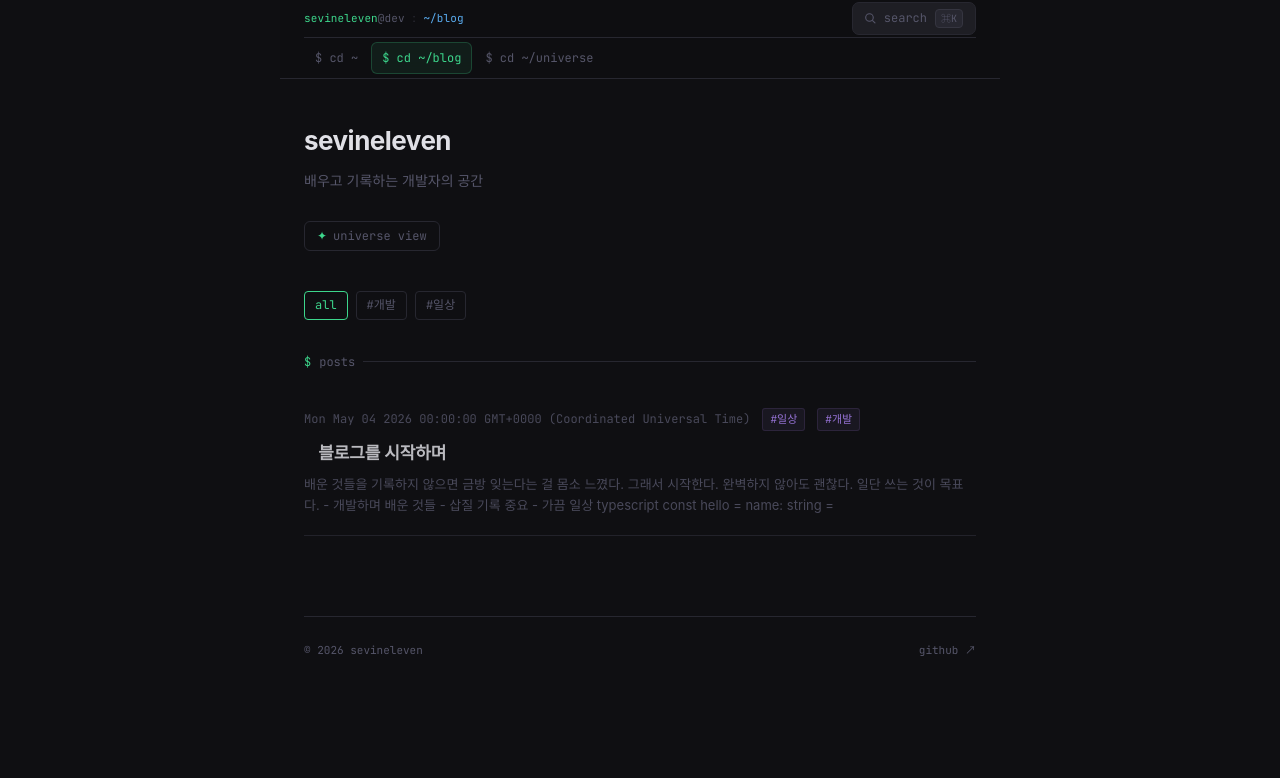
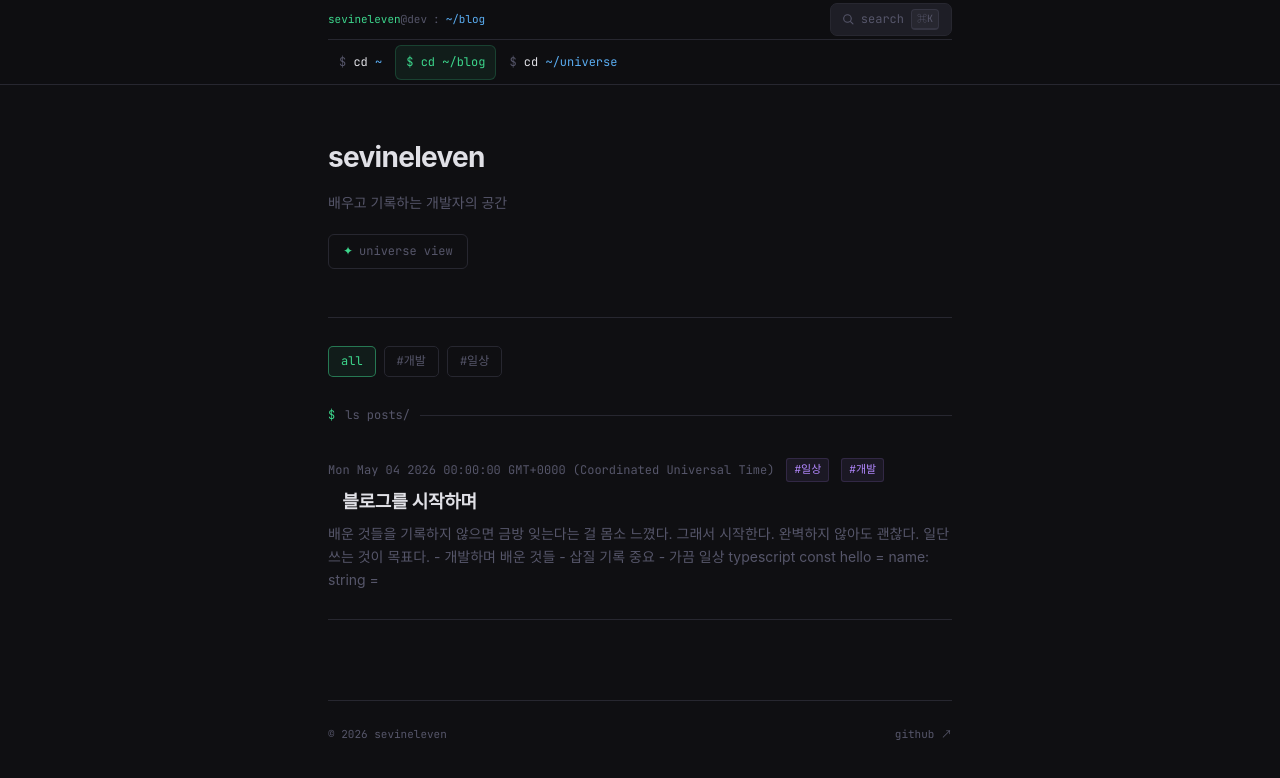
Before and after one commit to sevineleven/blog, a Next.js app: page / in a window 1280 px wide. Shown: the top 778 px of the page. Built offline with nearby package versions, Linux system fonts and the light colour scheme; a web font is replaced by a local one.

Commit message:
fix: 레이아웃 구조 재정비, spacing 개선, zsh 색상 네브바

```diff
--- a/app/globals.css
+++ b/app/globals.css
@@ -8,7 +8,7 @@
   --border:  #272730;
   --text:    #e0e0e6;
   --muted:   #56566a;
-  --subtle:  #1e1e24;
+  --subtle:  #1e1e26;
   --green:   #3dd68c;
   --blue:    #5aacf0;
   --purple:  #b388ff;
@@ -17,14 +17,14 @@
   --sans:    'Pretendard Variable', Pretendard, -apple-system, sans-serif;
 }
 
-* { box-sizing: border-box; margin: 0; padding: 0; }
+*, *::before, *::after { box-sizing: border-box; }
 
 html, body {
   background: var(--bg);
   color: var(--text);
   font-family: var(--sans);
   font-size: 15px;
-  line-height: 1.7;
+  line-height: 1.75;
   min-height: 100vh;
   -webkit-font-smoothing: antialiased;
   -moz-osx-font-smoothing: grayscale;
@@ -32,34 +32,32 @@ html, body {
 
 ::selection { background: var(--green); color: #000; }
 
-/* ── Navbar ──────────────────────────────── */
+/* ── Navbar ─────────────────────────────────────── */
 
 .nav-link {
   font-family: var(--mono);
   font-size: 12px;
-  color: var(--muted);
   text-decoration: none;
-  padding: 5px 10px;
+  padding: 6px 10px;
   border-radius: 6px;
   border: 1px solid transparent;
-  transition: color 0.18s, background 0.18s, border-color 0.18s;
-  white-space: nowrap;
+  transition: background 0.18s, border-color 0.18s;
+  display: inline-flex;
+  align-items: center;
 }
 .nav-link:hover {
-  color: var(--text);
   background: var(--subtle);
   border-color: var(--border);
 }
 .nav-link.active {
-  color: var(--green);
   background: rgba(61, 214, 140, 0.08);
-  border-color: rgba(61, 214, 140, 0.22);
+  border-color: rgba(61, 214, 140, 0.2);
 }
 
 .search-btn {
   display: flex;
   align-items: center;
-  gap: 8px;
+  gap: 7px;
   font-family: var(--mono);
   font-size: 12px;
   color: var(--muted);
@@ -68,57 +66,52 @@ html, body {
   border-radius: 7px;
   padding: 5px 12px;
   cursor: pointer;
-  transition: color 0.18s, border-color 0.18s, background 0.18s;
+  transition: color 0.18s, border-color 0.18s;
   outline: none;
-  white-space: nowrap;
 }
 .search-btn:hover {
   color: var(--text);
-  border-color: rgba(61, 214, 140, 0.35);
-  background: var(--surface);
+  border-color: rgba(61, 214, 140, 0.4);
 }
-
 .search-btn kbd {
   font-family: var(--mono);
   font-size: 10px;
   background: var(--border);
-  border: 1px solid #353540;
+  border: 1px solid #353542;
+  border-bottom-width: 2px;
   border-radius: 4px;
-  padding: 1px 5px;
+  padding: 0 5px;
+  line-height: 18px;
   color: var(--muted);
-  line-height: 1.5;
 }
 
-/* ── Post list ───────────────────────────── */
+/* ── Post list ──────────────────────────────────── */
 
 .post-item {
-  padding: 20px 0;
+  padding: 28px 0;
   border-bottom: 1px solid var(--border);
-  transition: opacity 0.15s;
-  cursor: pointer;
 }
-.post-item:hover { opacity: 1; }
-.post-item:not(:hover) { opacity: 0.82; }
-
 .post-item .post-title {
-  font-size: 17px;
+  font-size: 18px;
   font-weight: 600;
   color: var(--text);
-  letter-spacing: -0.01em;
+  letter-spacing: -0.015em;
+  line-height: 1.35;
+  display: flex;
+  align-items: baseline;
+  gap: 8px;
   transition: color 0.15s;
-  display: flex;
-  align-items: center;
-  gap: 8px;
 }
 .post-item:hover .post-title { color: #fff; }
 
 .post-arrow {
-  color: var(--green);
   font-family: var(--mono);
   font-size: 13px;
+  color: var(--green);
   opacity: 0;
-  transform: translateX(-4px);
-  transition: opacity 0.15s, transform 0.15s;
+  transform: translateX(-6px);
+  transition: opacity 0.16s, transform 0.16s;
+  flex-shrink: 0;
 }
 .post-item:hover .post-arrow {
   opacity: 1;
@@ -126,15 +119,13 @@ html, body {
 }
 
 .post-excerpt {
-  font-size: 13px;
+  margin-top: 8px;
+  font-size: 14px;
   color: var(--muted);
-  line-height: 1.6;
-  margin-top: 6px;
-  transition: padding-left 0.15s;
+  line-height: 1.65;
 }
-.post-item:hover .post-excerpt { padding-left: 20px; }
 
-/* ── Misc ────────────────────────────────── */
+/* ── Misc ───────────────────────────────────────── */
 
 @keyframes blink {
   0%, 100% { opacity: 1; }
@@ -145,10 +136,10 @@ html, body {
   color: var(--green);
   font-family: var(--mono);
   animation: blink 1.2s step-end infinite;
-  margin-left: 1px;
+  margin-left: 2px;
 }
 
 ::-webkit-scrollbar { width: 5px; }
 ::-webkit-scrollbar-track { background: var(--bg); }
 ::-webkit-scrollbar-thumb { background: var(--border); border-radius: 4px; }
-::-webkit-scrollbar-thumb:hover { background: var(--muted); }
+::-webkit-scrollbar-thumb:hover { background: #44445a; }
--- a/app/layout.tsx
+++ b/app/layout.tsx
@@ -10,15 +10,12 @@ export const metadata: Metadata = {
 
 export default function RootLayout({ children }: { children: React.ReactNode }) {
   const posts = getAllPosts();
-
   return (
     <html lang="ko">
       <body>
-        <div style={{ maxWidth: 720, margin: '0 auto', padding: '0 24px' }}>
-          <Shell posts={posts}>
-            {children}
-          </Shell>
-        </div>
+        <Shell posts={posts}>
+          {children}
+        </Shell>
       </body>
     </html>
   );
--- a/app/page.tsx
+++ b/app/page.tsx
@@ -14,60 +14,70 @@ export default async function Home({
   return (
     <div>
       {/* 프로필 헤더 */}
-      <header style={{ padding: '40px 0 40px' }}>
-        <div style={{ marginBottom: 12 }}>
-          <h1 style={{ fontSize: 26, fontWeight: 700, letterSpacing: '-0.02em', marginBottom: 6 }}>
-            sevineleven
-          </h1>
-          <p style={{ color: 'var(--muted)', fontSize: 14 }}>
-            배우고 기록하는 개발자의 공간
-          </p>
-        </div>
+      <header style={{ paddingBottom: 48, borderBottom: '1px solid var(--border)' }}>
+        <h1 style={{ fontSize: 28, fontWeight: 700, letterSpacing: '-0.025em', marginBottom: 10 }}>
+          sevineleven
+        </h1>
+        <p style={{ color: 'var(--muted)', fontSize: 14, lineHeight: 1.6 }}>
+          배우고 기록하는 개발자의 공간
+        </p>
         <Link
           href="/universe"
           style={{
             display: 'inline-flex',
             alignItems: 'center',
             gap: 6,
-            marginTop: 16,
+            marginTop: 20,
+            fontFamily: 'var(--mono)',
             fontSize: 12,
-            fontFamily: 'var(--mono)',
             color: 'var(--muted)',
             textDecoration: 'none',
             border: '1px solid var(--border)',
             borderRadius: 6,
-            padding: '4px 12px',
+            padding: '6px 14px',
             transition: 'color 0.15s, border-color 0.15s',
           }}
-          className="universe-link"
+          onMouseEnter={(e) => {
+            (e.currentTarget as HTMLElement).style.color = 'var(--green)';
+            (e.currentTarget as HTMLElement).style.borderColor = 'rgba(61,214,140,0.35)';
+          }}
+          onMouseLeave={(e) => {
+            (e.currentTarget as HTMLElement).style.color = 'var(--muted)';
+            (e.currentTarget as HTMLElement).style.borderColor = 'var(--border)';
+          }}
         >
-          <span style={{ color: 'var(--green)' }}>✦</span> universe view
+          <span style={{ color: 'var(--green)' }}>✦</span>
+          universe view
         </Link>
       </header>
 
       {/* 태그 필터 */}
       {tags.length > 0 && (
-        <div style={{ display: 'flex', flexWrap: 'wrap', gap: 8, marginBottom: 32 }}>
+        <div style={{ display: 'flex', flexWrap: 'wrap', gap: 8, padding: '28px 0' }}>
           <Link href="/" style={{
+            fontFamily: 'var(--mono)',
             fontSize: 12,
-            fontFamily: 'var(--mono)',
-            padding: '3px 10px',
-            borderRadius: 4,
-            border: `1px solid ${!tag ? 'var(--green)' : 'var(--border)'}`,
+            padding: '4px 12px',
+            borderRadius: 5,
+            border: `1px solid ${!tag ? 'rgba(61,214,140,0.5)' : 'var(--border)'}`,
             color: !tag ? 'var(--green)' : 'var(--muted)',
             textDecoration: 'none',
+            background: !tag ? 'rgba(61,214,140,0.07)' : 'transparent',
+            transition: 'all 0.15s',
           }}>
             all
           </Link>
           {tags.map((t) => (
             <Link key={t} href={`/?tag=${t}`} style={{
+              fontFamily: 'var(--mono)',
               fontSize: 12,
-              fontFamily: 'var(--mono)',
-              padding: '3px 10px',
-              borderRadius: 4,
-              border: `1px solid ${tag === t ? 'var(--green)' : 'var(--border)'}`,
+              padding: '4px 12px',
+              borderRadius: 5,
+              border: `1px solid ${tag === t ? 'rgba(61,214,140,0.5)' : 'var(--border)'}`,
               color: tag === t ? 'var(--green)' : 'var(--muted)',
               textDecoration: 'none',
+              background: tag === t ? 'rgba(61,214,140,0.07)' : 'transparent',
+              transition: 'all 0.15s',
             }}>
               #{t}
             </Link>
@@ -77,23 +87,23 @@ export default async function Home({
 
       {/* 섹션 레이블 */}
       <div style={{
-        fontFamily: 'var(--mono)',
-        fontSize: 12,
-        color: 'var(--muted)',
-        marginBottom: 16,
         display: 'flex',
         alignItems: 'center',
-        gap: 8,
+        gap: 10,
+        marginBottom: 4,
+        paddingTop: tags.length === 0 ? 32 : 0,
       }}>
-        <span style={{ color: 'var(--green)' }}>$</span>
-        <span>posts {tag ? `--tag=${tag}` : ''}</span>
-        <span style={{ flex: 1, height: 1, background: 'var(--border)', display: 'block' }} />
+        <span style={{ fontFamily: 'var(--mono)', fontSize: 12, color: 'var(--green)' }}>$</span>
+        <span style={{ fontFamily: 'var(--mono)', fontSize: 12, color: 'var(--muted)' }}>
+          ls posts/{tag ? ` --tag=${tag}` : ''}
+        </span>
+        <span style={{ flex: 1, height: '1px', background: 'var(--border)' }} />
       </div>
 
       {/* 포스트 목록 */}
-      <div style={{ display: 'flex', flexDirection: 'column' }}>
+      <div>
         {posts.length === 0 && (
-          <p style={{ color: 'var(--muted)', fontFamily: 'var(--mono)', fontSize: 13 }}>
+          <p style={{ color: 'var(--muted)', fontFamily: 'var(--mono)', fontSize: 13, padding: '32px 0' }}>
             no posts found.
           </p>
         )}
--- a/components/Navbar.tsx
+++ b/components/Navbar.tsx
@@ -5,12 +5,30 @@ import { usePathname } from 'next/navigation';
 import { useEffect } from 'react';
 
 const NAV = [
-  { label: '$ cd ~',         href: 'https://sevin.dev', external: true },
-  { label: '$ cd ~/blog',    href: '/' },
-  { label: '$ cd ~/universe',href: '/universe' },
+  { cmd: 'cd', path: '~',          href: 'https://sevin.dev', external: true },
+  { cmd: 'cd', path: '~/blog',     href: '/' },
+  { cmd: 'cd', path: '~/universe', href: '/universe' },
 ];
 
-export default function Navbar({ onSearchOpen }: { onSearchOpen: () => void }) {
+function ZshCmd({ cmd, path, isActive }: { cmd: string; path: string; isActive: boolean }) {
+  return (
+    <span style={{ fontFamily: 'var(--mono)', fontSize: 12, display: 'inline-flex', alignItems: 'center', gap: 0 }}>
+      <span style={{ color: isActive ? 'var(--green)' : 'var(--muted)' }}>$&nbsp;</span>
+      {/* 유효한 명령어 → white, active → green */}
+      <span style={{ color: isActive ? 'var(--green)' : 'var(--text)' }}>{cmd}</span>
+      <span>&nbsp;</span>
+      {/* 경로 → blue */}
+      <span style={{ color: isActive ? 'var(--green)' : 'var(--blue)' }}>{path}</span>
+    </span>
+  );
+}
+
+interface NavbarProps {
+  onSearchOpen: () => void;
+  containerStyle: { maxWidth: number; margin: string; padding: string };
+}
+
+export default function Navbar({ onSearchOpen, containerStyle }: NavbarProps) {
   const pathname = usePathname();
 
   useEffect(() => {
@@ -36,57 +54,60 @@ export default function Navbar({ onSearchOpen }: { onSearchOpen: () => void }) {
       position: 'sticky',
       top: 0,
       zIndex: 50,
-      background: 'rgba(15,15,18,0.88)',
-      backdropFilter: 'blur(16px)',
-      WebkitBackdropFilter: 'blur(16px)',
+      width: '100%',
+      background: 'rgba(15,15,18,0.92)',
+      backdropFilter: 'blur(20px)',
+      WebkitBackdropFilter: 'blur(20px)',
       borderBottom: '1px solid var(--border)',
-      marginLeft: -24,
-      marginRight: -24,
-      padding: '0 24px',
     }}>
-      {/* 경로 표시줄 */}
+      <div style={{ ...containerStyle, display: 'flex', flexDirection: 'column' }}>
+
+        {/* 상단: 경로 브레드크럼 + 검색 */}
         <div style={{
           display: 'flex',
           alignItems: 'center',
           justifyContent: 'space-between',
-        height: 38,
+          height: 40,
           borderBottom: '1px solid var(--border)',
         }}>
-        <span style={{ fontFamily: 'var(--mono)', fontSize: 11, color: 'var(--muted)', letterSpacing: '0.01em' }}>
+          <span style={{ fontFamily: 'var(--mono)', fontSize: 11 }}>
             <span style={{ color: 'var(--green)' }}>sevineleven</span>
-          <span>@dev</span>
-          <span style={{ color: 'var(--border)', margin: '0 6px' }}>:</span>
+            <span style={{ color: 'var(--muted)' }}>@dev</span>
+            <span style={{ color: 'var(--muted)', margin: '0 6px' }}>:</span>
             <span style={{ color: 'var(--blue)' }}>{getPath()}</span>
           </span>
 
           <button className="search-btn" onClick={onSearchOpen}>
             <svg width="11" height="11" viewBox="0 0 16 16" fill="none">
-            <circle cx="6.5" cy="6.5" r="5.5" stroke="currentColor" strokeWidth="1.6"/>
-            <path d="M11 11L14.5 14.5" stroke="currentColor" strokeWidth="1.6" strokeLinecap="round"/>
+              <circle cx="6.5" cy="6.5" r="5.5" stroke="currentColor" strokeWidth="1.6" />
+              <path d="M11 11L14.5 14.5" stroke="currentColor" strokeWidth="1.6" strokeLinecap="round" />
             </svg>
             search
             <kbd>⌘K</kbd>
           </button>
         </div>
 
-      {/* 네비게이션 링크 */}
-      <div style={{ display: 'flex', alignItems: 'center', gap: 2, height: 40 }}>
+        {/* 하단: 네비 링크 (zsh 색상) */}
+        <div style={{ display: 'flex', alignItems: 'center', gap: 2, height: 44 }}>
           {NAV.map((item) => {
             const isActive = !item.external && (
               item.href === '/' ? pathname === '/' : pathname.startsWith(item.href)
             );
+            const content = <ZshCmd cmd={item.cmd} path={item.path} isActive={isActive} />;
             const cls = `nav-link${isActive ? ' active' : ''}`;
+
             return item.external ? (
               <a key={item.href} href={item.href} target="_blank" rel="noopener noreferrer" className="nav-link">
-              {item.label}
+                {content}
               </a>
             ) : (
               <Link key={item.href} href={item.href} className={cls}>
-              {item.label}
+                {content}
               </Link>
             );
           })}
         </div>
+      </div>
     </nav>
   );
 }
--- a/components/Shell.tsx
+++ b/components/Shell.tsx
@@ -6,14 +6,26 @@ import Navbar from './Navbar';
 import SearchModal from './SearchModal';
 import Footer from './Footer';
 
+const CONTAINER = {
+  maxWidth: 680,
+  margin: '0 auto',
+  padding: '0 28px',
+} as const;
+
 export default function Shell({ children, posts }: { children: React.ReactNode; posts: PostMeta[] }) {
   const [searchOpen, setSearchOpen] = useState(false);
 
   return (
     <>
-      <Navbar onSearchOpen={() => setSearchOpen(true)} />
-      <main>{children}</main>
-      <Footer />
+      {/* 네브바: 뷰포트 전체 너비, 컨테이너 밖 */}
+      <Navbar onSearchOpen={() => setSearchOpen(true)} containerStyle={CONTAINER} />
+
+      {/* 콘텐츠 영역 */}
+      <div style={{ ...CONTAINER, paddingTop: 48, paddingBottom: 80 }}>
+        <main>{children}</main>
+        <Footer />
+      </div>
+
       <SearchModal posts={posts} open={searchOpen} onClose={() => setSearchOpen(false)} />
     </>
   );
```
Lines whose indentation alone changed are shown as unchanged.
